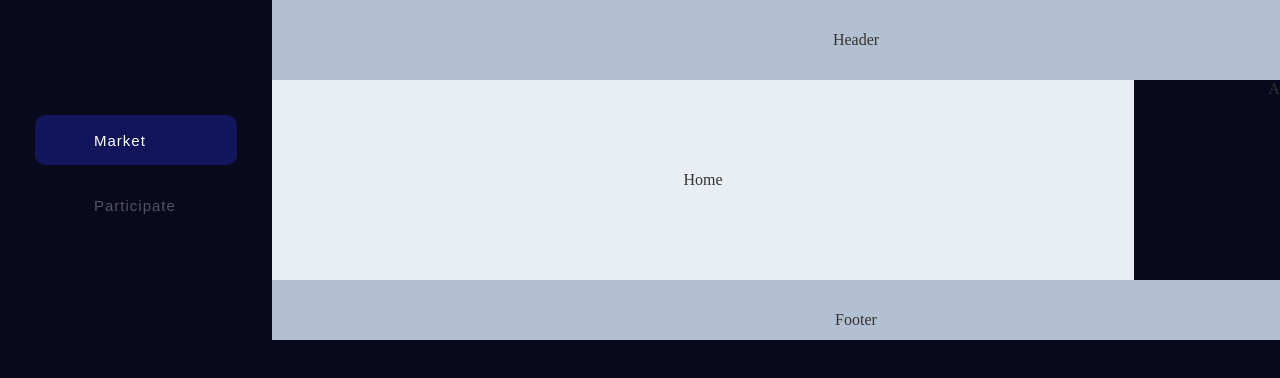
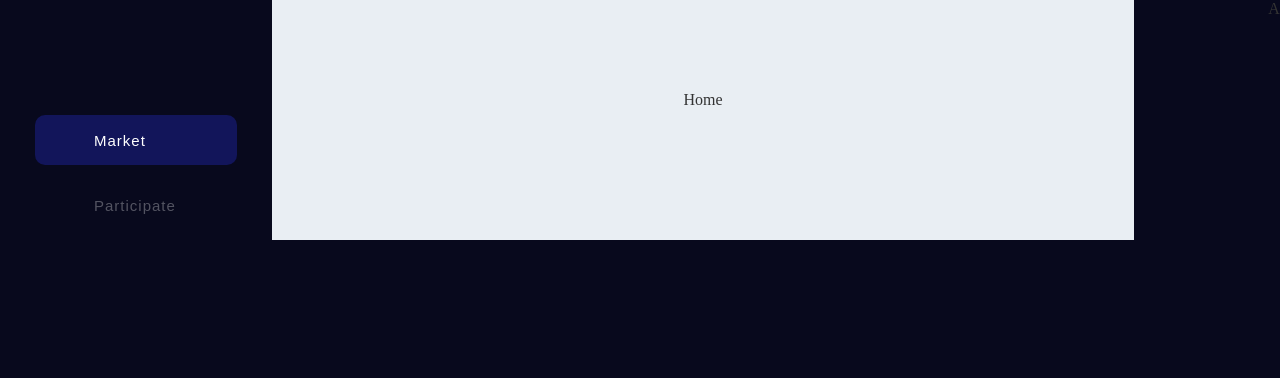
Before and after one commit to superhero-com/superhero-vegas-app, a Vue app: page / in a window 1280 px wide. Shown: the top 378 px of the page. Built offline with nearby package versions, Linux system fonts and the light colour scheme.

Commit message:
remove function

```diff
--- a/src/App.vue
+++ b/src/App.vue
@@ -3,18 +3,11 @@
         <div class="content">
             <el-container>
                 <el-aside width="272px"><navigation></navigation></el-aside>
-                <el-container>
-                    <el-header height="80px">Header</el-header>
+                <el-main>
+                    <router-view></router-view>
 
-                    <el-container>
-                        <el-main>
-                            <router-view></router-view>
-
-                        </el-main>
-                        <el-aside width="306px">Aside</el-aside>
-                    </el-container>
-                    <el-footer>Footer</el-footer>
-                </el-container>
+                </el-main>
+                <el-aside width="306px">Aside</el-aside>
             </el-container>
 
 
--- a/src/components/Navigation.vue
+++ b/src/components/Navigation.vue
@@ -7,8 +7,7 @@
         <ul class="nav-list">
             <li v-for="(item,index) in nva_list" :key="index">
                 <router-link :to='item.page'>
-                    <a :class='item.nva_class' href="#" @mouseover="mouseover(index)" @mouseleave="mouseleave"
-                       v-on:click="selectNave(index)">
+                    <a :class='item.nva_class' href="#">
                         <svg-icon class="icon" :name='item.icon'></svg-icon>
                         <span class="text">{{ item.text }} </span>
                     </a>
@@ -70,34 +69,6 @@
         methods: {
 
 
-            selectNave: function () {
-                // this.currentSelect = index;
-                // for (let i = 0; i < this.nva_list.length; i++) {
-                //     if (this.currentSelect === i) {
-                //         continue
-                //     }
-                //     this.nva_list[i].nva_class = 'item';
-                // }
-                // this.nva_list[index].nva_class = 'item-hover';
-
-            },
-            mouseover: function () {
-                // for (let i = 0; i < this.nva_list.length; i++) {
-                //     if (this.currentSelect === i) {
-                //         continue
-                //     }
-                //     this.nva_list[i].nva_class = 'item';
-                // }
-                // this.nva_list[index].nva_class = 'item-hover';
-            },
-            mouseleave: function () {
-                // for (let i = 0; i < this.nva_list.length; i++) {
-                //     if (this.currentSelect === i) {
-                //         continue
-                //     }
-                //     this.nva_list[i].nva_class = 'item';
-                // }
-            }
 
 
         }
```
